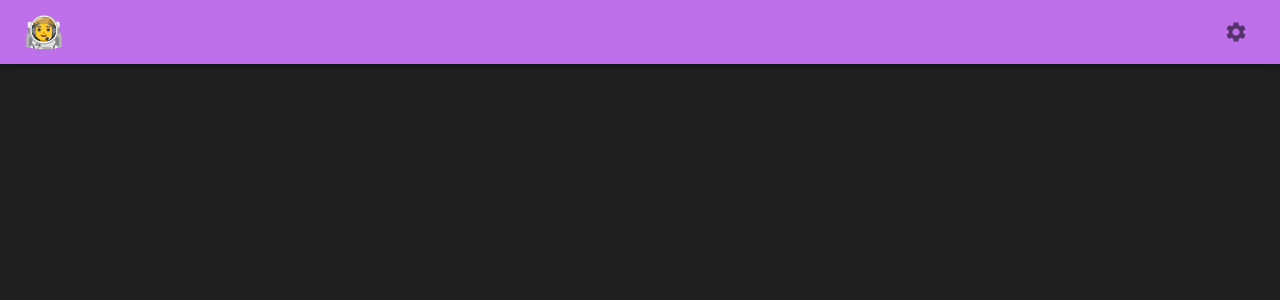
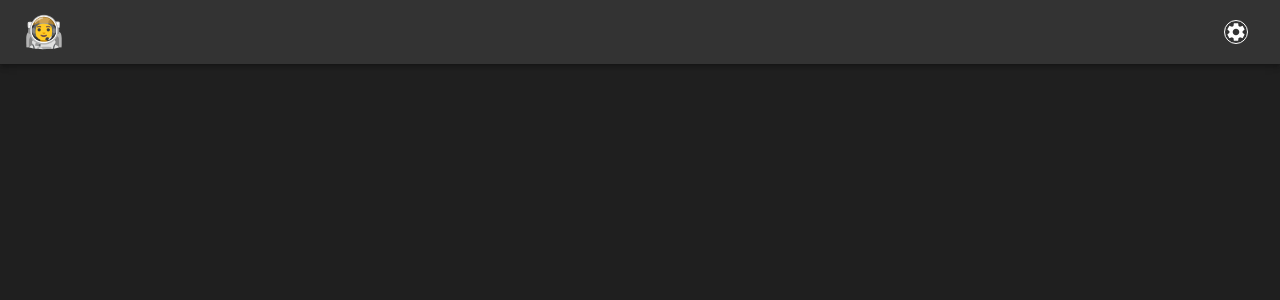
Before and after one commit to OInVein/population-survey-app, a React (Vite) app: page / in a window 1280 px wide. Shown: the top 300 px of the page. Built offline with nearby package versions, Linux system fonts and the light colour scheme.

Commit message:
add Container and update to dark theme

```diff
--- /dev/null
+++ b/src/components/Container.tsx
@@ -0,0 +1,18 @@
+import { ReactNode } from 'react'
+import { Container as MuiContainer, Box } from '@mui/material'
+
+type ContainerProps = {
+  children: ReactNode
+}
+
+function Container({ children }: ContainerProps) {
+  return (
+    <MuiContainer sx={{ height: '100vh' }} maxWidth={false} disableGutters>
+      <Box bgcolor="background.paper" height={1}>
+        {children}
+      </Box>
+    </MuiContainer>
+  )
+}
+
+export default Container
--- /dev/null
+++ b/src/components/index.ts
@@ -0,0 +1 @@
+export { default as Container } from './Container'
--- a/src/pages/population-survey.tsx
+++ b/src/pages/population-survey.tsx
@@ -1,20 +1,26 @@
-import { AppBar, Box, Button, Toolbar, IconButton, Typography } from '@mui/material'
+import { AppBar, Toolbar, IconButton, Typography } from '@mui/material'
 import SettingsIcon from '@mui/icons-material/Settings'
+import { Container } from '../components'
 
 function PopulationSurveyPage() {
   return (
-    <Box bgcolor="background.paper" width={1} height={1}>
+    <Container>
       <AppBar position="sticky" color="primary">
         <Toolbar>
           <Typography variant="h3" component="div" sx={{ flexGrow: 1 }}>
             👨‍🚀
           </Typography>
           <IconButton>
-            <SettingsIcon />
+            <SettingsIcon
+              sx={(theme) => ({
+                border: '1px solid',
+                borderRadius: theme.spacing(2),
+              })}
+            />
           </IconButton>
         </Toolbar>
       </AppBar>
-    </Box>
+    </Container>
   )
 }
 
--- a/src/theme/theme.ts
+++ b/src/theme/theme.ts
@@ -2,6 +2,7 @@ import { createTheme } from '@mui/material'
 
 const theme = createTheme({
   palette: {
+    mode: 'dark',
     primary: {
       main: '#BE6FEA', // less light purple
     },
```
